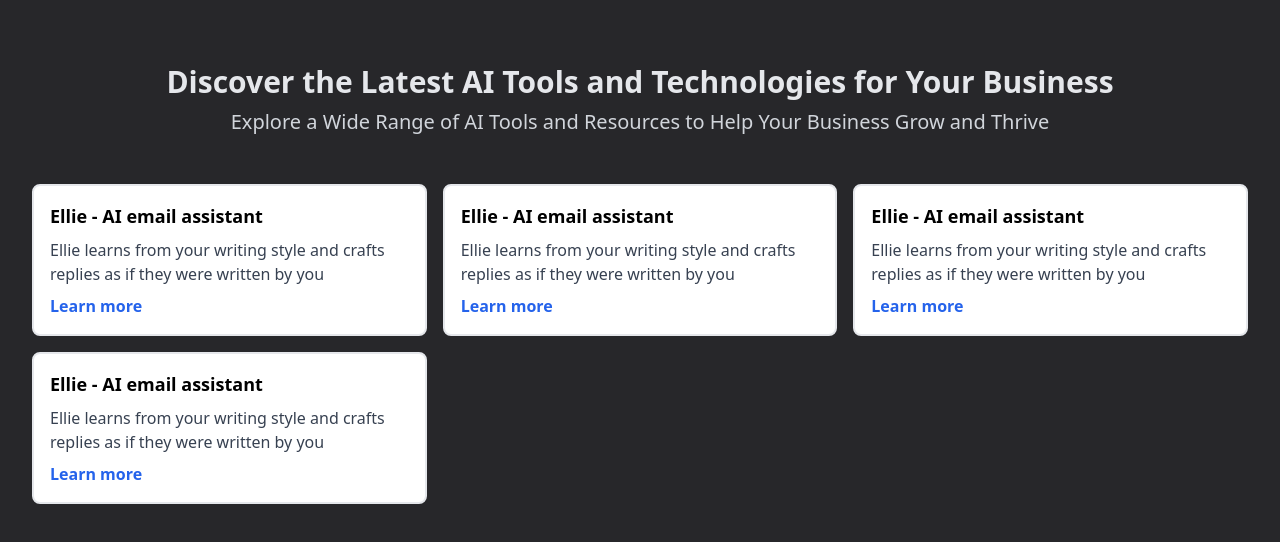
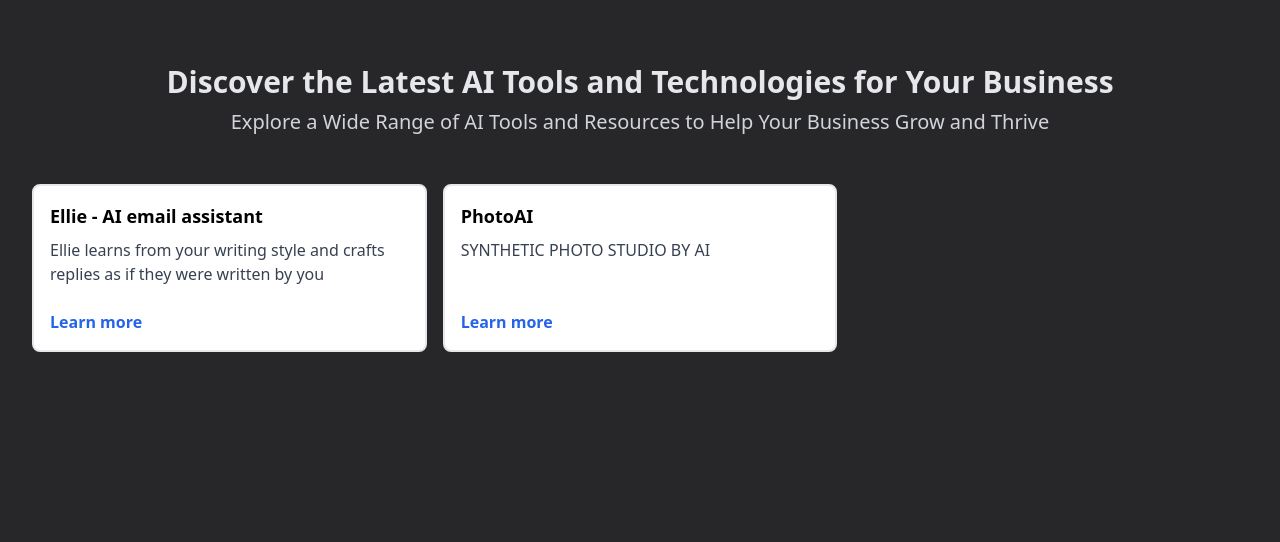
Before and after one commit to MrSimsek/ai-assistants, a Next.js app: page / in a window 1280 px wide. Shown: the top 542 px of the page. Built offline with nearby package versions, Linux system fonts and the light colour scheme.

Commit message:
Add new tool

```diff
--- a/src/pages/index.tsx
+++ b/src/pages/index.tsx
@@ -18,25 +18,10 @@ export default function Home() {
       url: "https://tryellie.com/",
     },
     {
-      id: "ellie-tool-1",
-      name: "Ellie - AI email assistant",
-      description:
-        "Ellie learns from your writing style and crafts replies as if they were written by you",
-      url: "https://tryellie.com/",
-    },
-    {
-      id: "ellie-tool-2",
-      name: "Ellie - AI email assistant",
-      description:
-        "Ellie learns from your writing style and crafts replies as if they were written by you",
-      url: "https://tryellie.com/",
-    },
-    {
-      id: "ellie-tool-3",
-      name: "Ellie - AI email assistant",
-      description:
-        "Ellie learns from your writing style and crafts replies as if they were written by you",
-      url: "https://tryellie.com/",
+      id: "photo-ai-tool",
+      name: "PhotoAI",
+      description: "SYNTHETIC PHOTO STUDIO BY AI",
+      url: "https://photoai.io/",
     },
   ]);
 
@@ -66,10 +51,12 @@ export default function Home() {
             {tools.map((tool) => (
               <div
                 key={tool.id}
-                className="bg-white rounded-lg border-2 p-4 hover:shadow-xl transition-shadow duration-300"
+                className="bg-white rounded-lg border-2 p-4 hover:shadow-xl transition-shadow duration-300 flex flex-col space-y-4 justify-between"
               >
-                <h3 className="text-lg font-bold mb-2">{tool.name}</h3>
-                <p className="text-gray-700 mb-2">{tool.description}</p>
+                <div>
+                  <h3 className="text-lg font-bold mb-2">{tool.name}</h3>
+                  <p className="text-gray-700 mb-2">{tool.description}</p>
+                </div>
                 <a
                   href={tool.url}
                   className="text-blue-600 hover:text-blue-800 font-bold"
```
